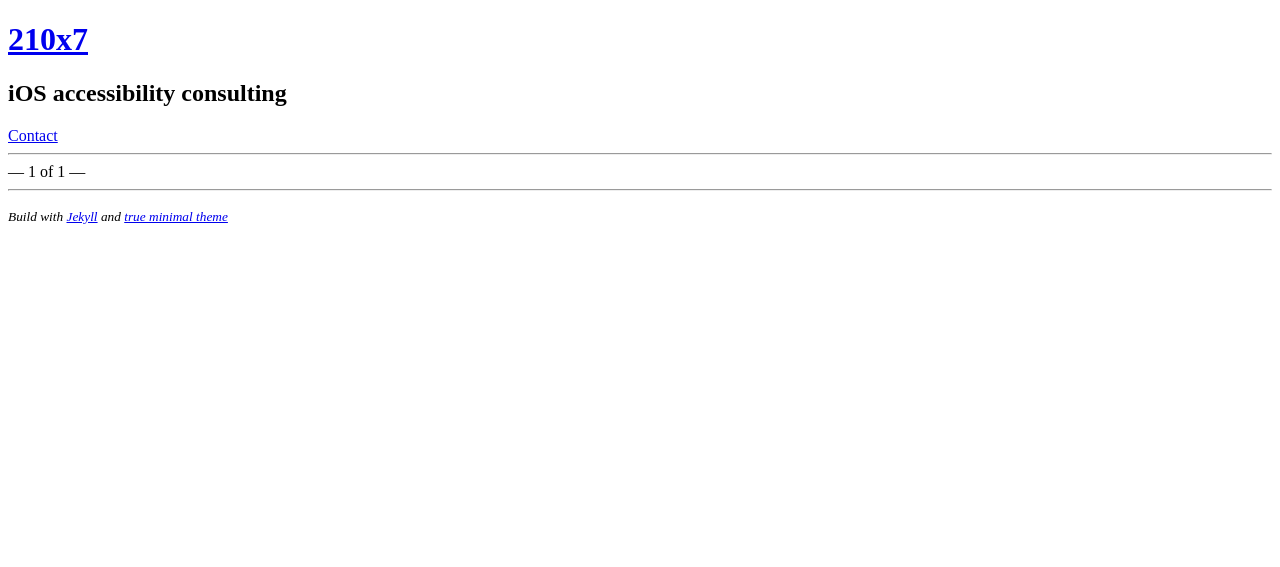
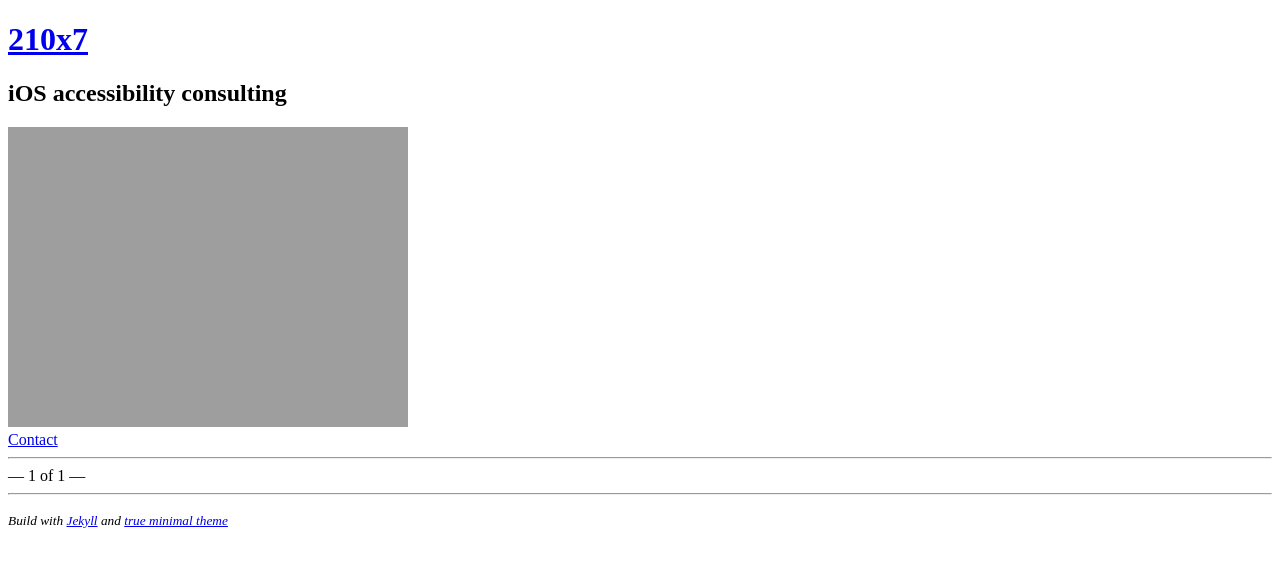
Before and after one commit to 210x7/210x7.io, a Jekyll site: the page built from index.html, in a window 1280 px wide. Shown: the top 567 px of the page. Built offline with Jekyll 4.4.1, drawn with Linux system fonts in a browser that asks for light colours; the list of posts is cut into pages by our own code.

Commit message:
Add logo

```diff
--- a/_includes/header.html
+++ b/_includes/header.html
@@ -1,6 +1,7 @@
 <header>
     <h1><a href='{{ site.url }}/'>{{ site.name }}</a></h1>
     <h2>iOS accessibility consulting</h2>
+    <img src="'{{ site.url/assets/210x7.png }}/'" alt="210x7 iOS accessibility consulting logo. A gradient between two direct complementario colors with a relative rectangles on top representing the quantities with the size of colors used for the gradient">
 </header>
 	<a href='{{ site.url }}/contact/'> Contact</a>
 <hr>
```
Also changed, not shown: assets/210x7.png (added).
